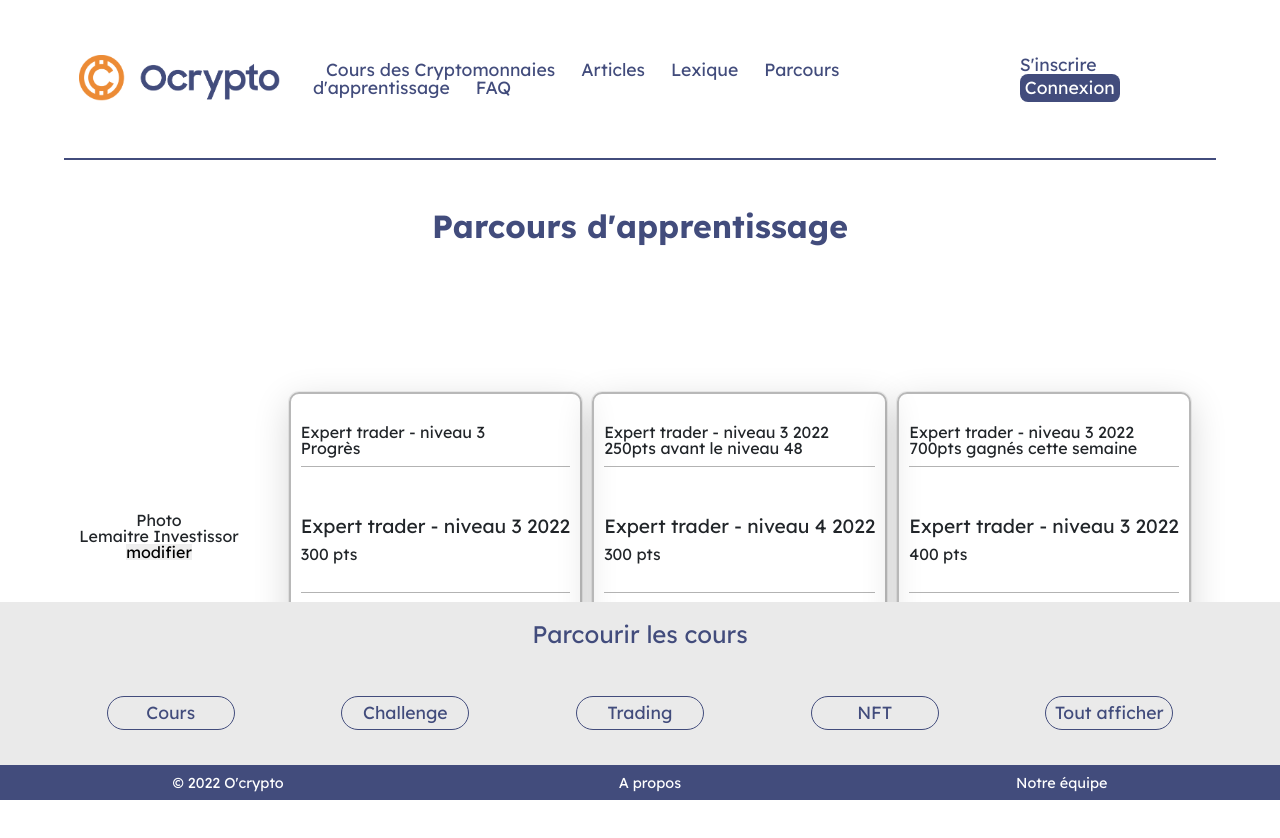
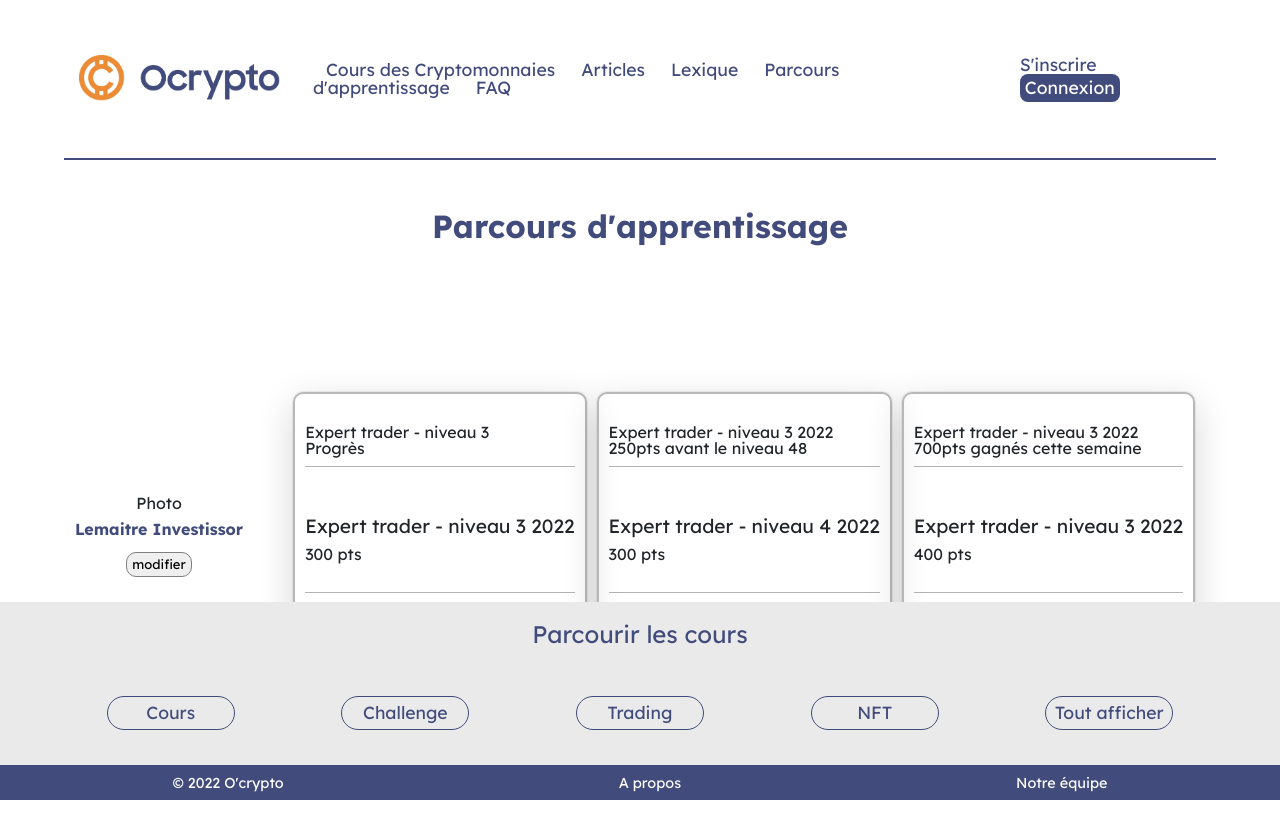
Before and after one commit to Matthieu-Simon/Projet-O-Crypto, a React (Create React App) app: page /learning in a window 1280 px wide. Shown: the top 838 px of the page. Built offline with nearby package versions, Linux system fonts and the light colour scheme.

Commit message:
style fixed for the profil page in the learnJourney

```diff
--- a/src/components/LearningJourney/learningJourney.js
+++ b/src/components/LearningJourney/learningJourney.js
@@ -8,13 +8,13 @@ function LearningJourney() {
       <div className="card-main">
         <div className="profil-learn">
           <div className="test-learn">
-            <div className="profil-head-card">
+            <div>
               <span className="img-profil-card">Photo</span>
             </div>
-            <main className="profil-main-card">
+            <div className="profil-main-card">
               <h5 className="profil-card-name">Lemaitre Investissor</h5>
-              <button className="btn-profil-card" type="submit">modifier</button>
-            </main>
+            </div>
+            <button className="btn-profil-card" type="submit">modifier</button>
           </div>
         </div>
         <div className="card-container">
--- a/src/components/LearningJourney/learningJourneyStyles.scss
+++ b/src/components/LearningJourney/learningJourneyStyles.scss
@@ -4,11 +4,6 @@
   width: 100%;
   margin: 0 auto;
   height: 100vh;
-}
-.card-main {
-  display: flex;
-  justify-content: center;
-  padding-top: 100px;
 }
 .title-learn {
   font-size: 2em;
@@ -17,18 +12,26 @@
   color: $blueLogo;
   padding: 50px;
 }
-.main-parcours {
-  position: relative;
-  top: 20%;
+.card-main {
   display: flex;
   justify-content: center;
+  padding-top: 100px;
 }
-
+// Partie Profil
 .profil-learn {
   display: flex;
   flex-direction: column;
   justify-content: space-around; // à retirer après ajout de la photo
   margin-right: 50px;
+}
+.profil-card-name {
+  color: $blueLogo;
+  font-weight: bold;
+}
+.test-learn {
+  display: flex;
+  align-items: center;
+  flex-direction: column;
 }
 .img-profil-card {
   display: flex;
@@ -38,9 +41,13 @@
   display: flex;
   flex-direction: column;
   align-items: center;
+  padding: 10px 0 15px;
 }
 .btn-profil-card {
-  border: none;
+  border: 1px solid grey;
+  border-radius: 10px;
+  padding: 5px;
+  font-size: small;
 }
 .btn-profil-card:hover {
   box-shadow: inset 250px 0 0 0 $blueLogo;
```
